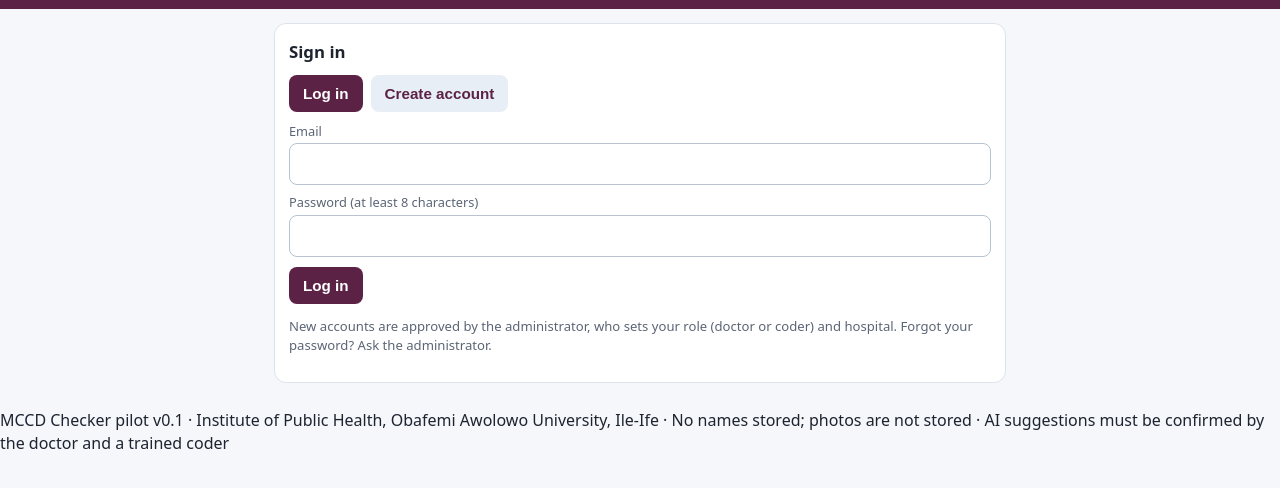
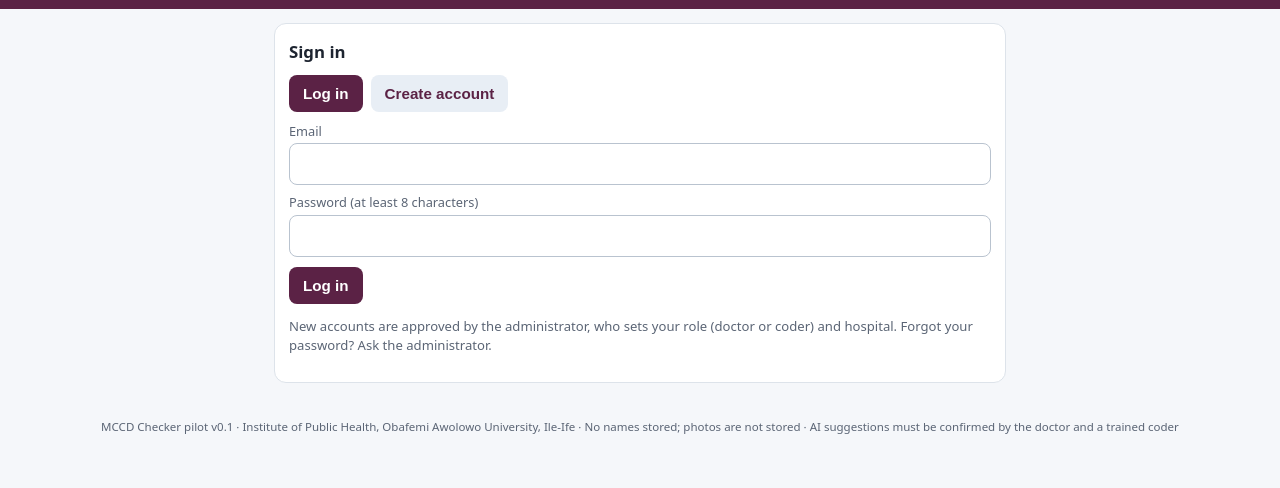
Before and after one commit to asomokanye-max/mccd-app, a plain HTML site: page index.html in a window 1280 px wide. Shown: the part 60-548 px from the top of the page. Drawn offline with nearby package versions, Linux system fonts and the light colour scheme.

Commit message:
Footer fix

```diff
--- a/index.html
+++ b/index.html
@@ -56,6 +56,7 @@ table.c input{padding:7px}
 .uc{border:1px solid #2E75B6;background:#f3f8fd;border-radius:8px;padding:10px;margin-top:10px;font-size:.92rem}
 .warnbox{border-left:4px solid #d9a400;background:var(--ambbg);padding:8px 10px;border-radius:6px;font-size:.9rem;margin:6px 0}
 .src{font-size:.72rem;color:var(--mut);margin-left:4px}
+footer{text-align:center;font-size:.72rem;color:var(--mut);padding:10px 14px 24px}
 .pill{display:inline-block;font-size:.72rem;padding:1px 7px;border-radius:999px;background:#e8eef5;color:var(--blue)}
 </style>
 </head>
```
